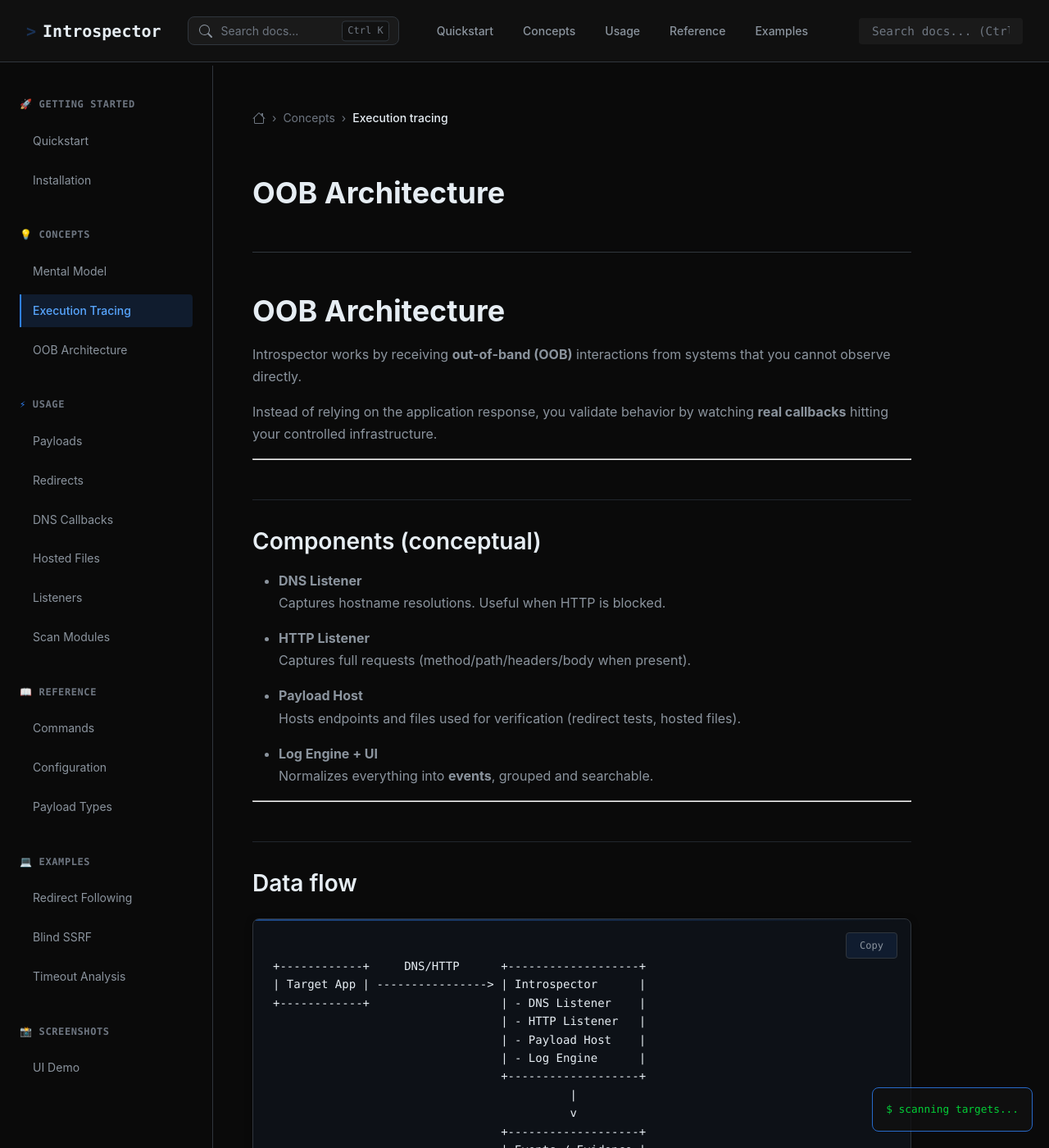
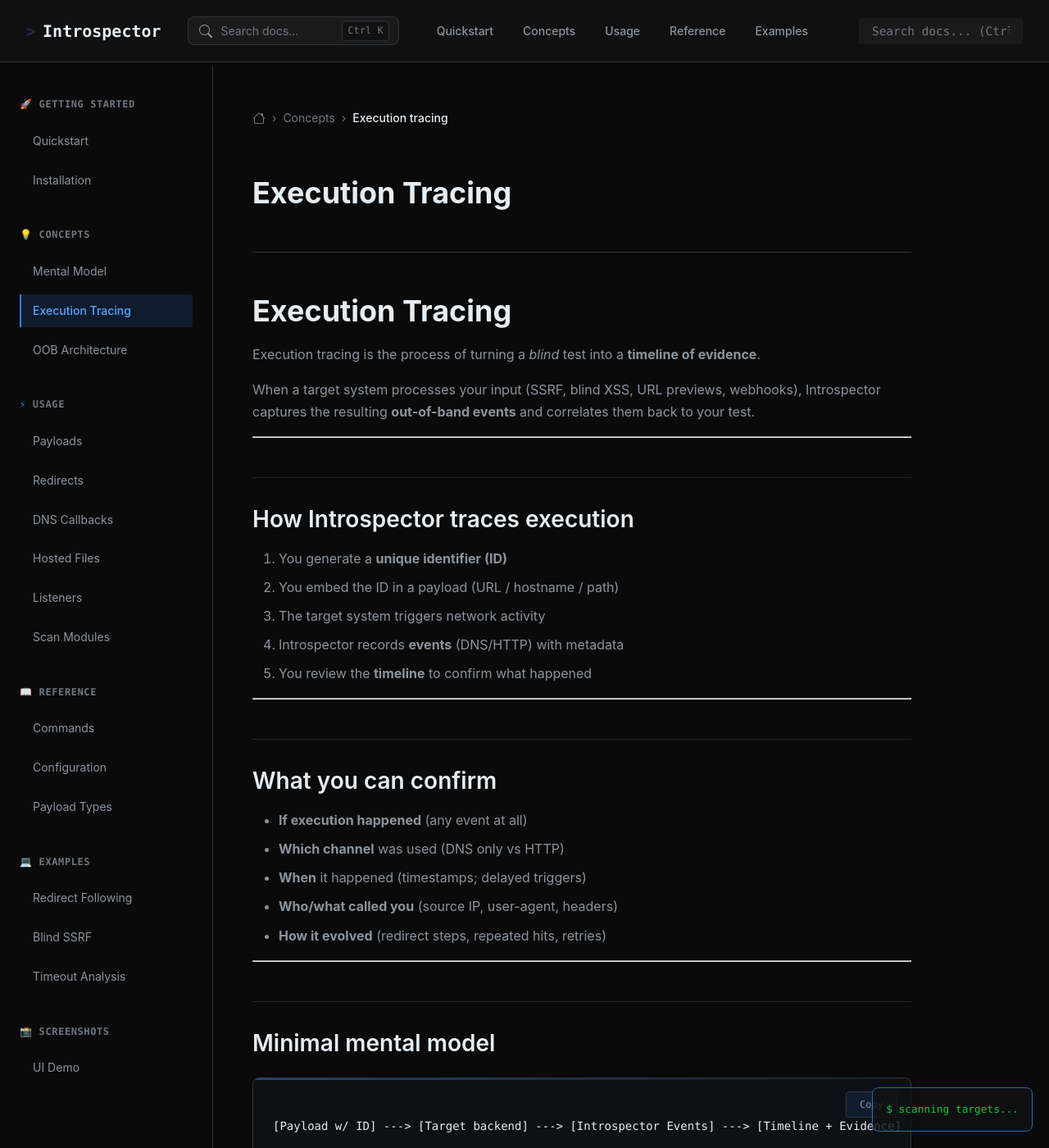
Before and after one commit to Dedal0/Introspector-Docs, a Jekyll site: the page built from concepts/execution-tracing.md, in a window 1280 px wide and 1400 px high. Shown: the whole window at 82% size. Built offline with Jekyll 4.4.1, drawn with Linux system fonts in a browser that asks for light colours; some of the changed text lies outside the part shown.

Commit message:
Update execution-tracing.md

```diff
--- a/concepts/execution-tracing.md
+++ b/concepts/execution-tracing.md
@@ -1,57 +1,46 @@
 ---
 layout: page
-title: OOB Architecture
+title: Execution Tracing
 ---
 
-# OOB Architecture
+# Execution Tracing
 
-Introspector works by receiving **out-of-band (OOB)** interactions from systems that you cannot observe directly.
+Execution tracing is the process of turning a *blind* test into a **timeline of evidence**.
 
-Instead of relying on the application response, you validate behavior by watching **real callbacks** hitting your controlled infrastructure.
+When a target system processes your input (SSRF, blind XSS, URL previews, webhooks), Introspector captures the resulting **out-of-band events** and correlates them back to your test.
 
 ---
 
-## Components (conceptual)
+## How Introspector traces execution
 
-- **DNS Listener**
-  Captures hostname resolutions. Useful when HTTP is blocked.
-
-- **HTTP Listener**
-  Captures full requests (method/path/headers/body when present).
-
-- **Payload Host**
-  Hosts endpoints and files used for verification (redirect tests, hosted files).
-
-- **Log Engine + UI**
-  Normalizes everything into **events**, grouped and searchable.
+1. You generate a **unique identifier (ID)**
+2. You embed the ID in a payload (URL / hostname / path)
+3. The target system triggers network activity
+4. Introspector records **events** (DNS/HTTP) with metadata
+5. You review the **timeline** to confirm what happened
 
 ---
 
-## Data flow
+## What you can confirm
+
+- **If execution happened** (any event at all)
+- **Which channel** was used (DNS only vs HTTP)
+- **When** it happened (timestamps; delayed triggers)
+- **Who/what called you** (source IP, user-agent, headers)
+- **How it evolved** (redirect steps, repeated hits, retries)
+
+---
+
+## Minimal mental model
 
 <pre><code>
-+------------+     DNS/HTTP      +-------------------+
-| Target App | ----------------> | Introspector      |
-+------------+                   | - DNS Listener    |
-                                 | - HTTP Listener   |
-                                 | - Payload Host    |
-                                 | - Log Engine      |
-                                 +-------------------+
-                                           |
-                                           v
-                                 +-------------------+
-                                 | Events / Evidence |
-                                 | - timestamps      |
-                                 | - source IP       |
-                                 | - headers         |
-                                 | - correlation ID  |
-                                 +-------------------+
+[Payload w/ ID] ---> [Target backend] ---> [Introspector Events] ---> [Timeline + Evidence]
 </code></pre>
 
 ---
 
-## Why it matters
+## Practical tips
 
-- Confirms execution even with static/unchanged responses
-- Helps explain the behavior (DNS-only, HTTP fetch, redirects)
-- Produces evidence you can export for reports
+- Use one ID per endpoint/parameter to keep evidence clean
+- If you only see DNS, try a simpler URL/path and confirm consistency
+- If you see HTTP, inspect headers/user-agent to identify the fetcher
```
